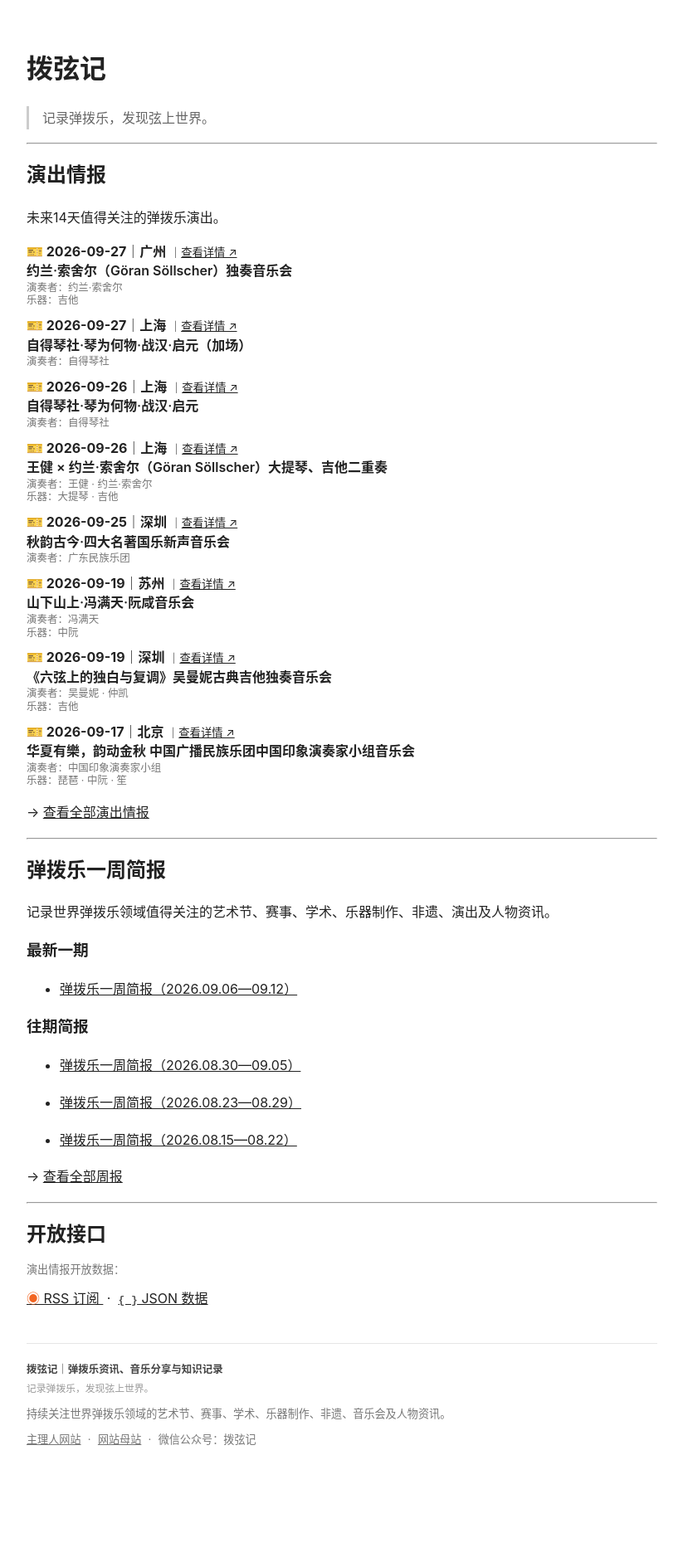
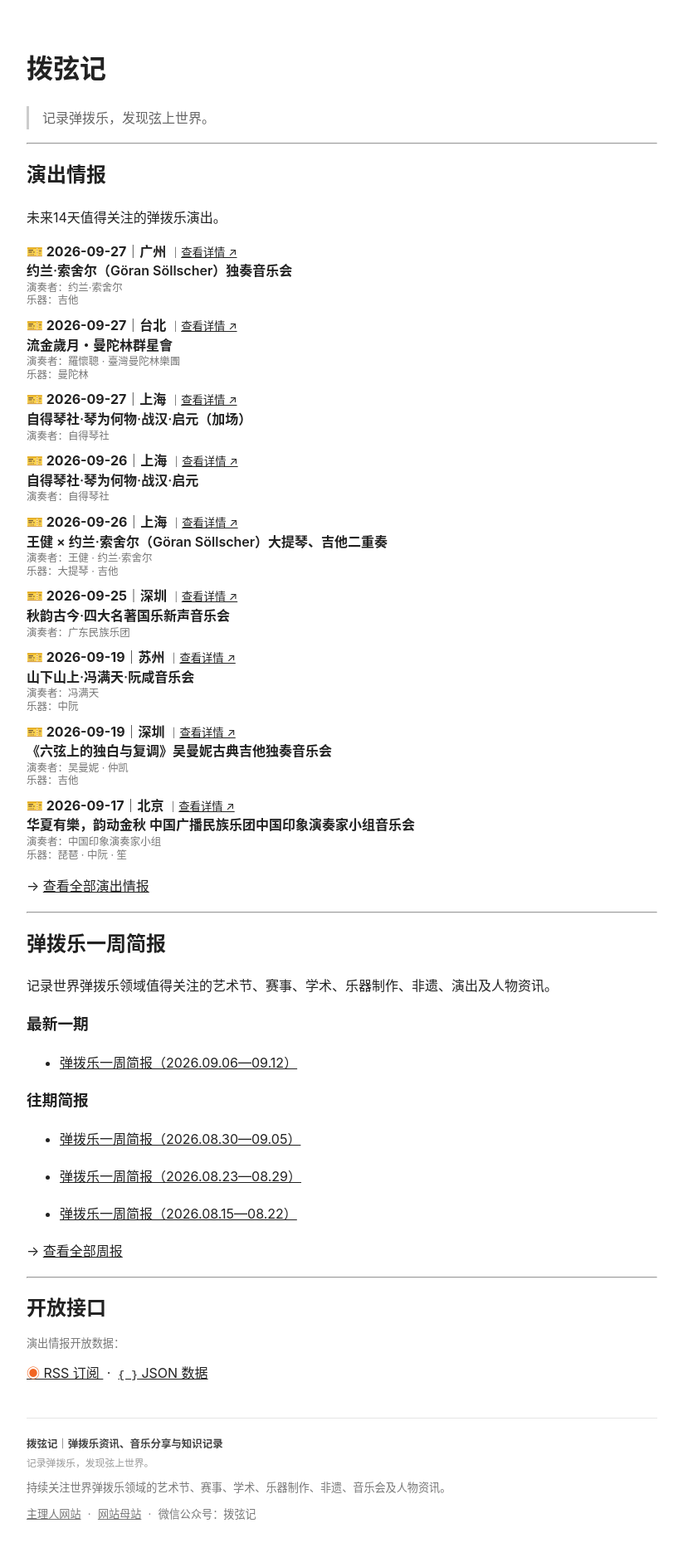
Before and after one commit to KeenKwok/boxianji, a Jekyll site: the page built from index.md, in a window 1280 px wide. Shown: the whole page at 83% size, without its empty margins (228-1051 px from the left). Built offline with Jekyll 4.4.1, drawn with Linux system fonts in a browser that asks for light colours; before the commit the page ends 1800 px from its top, so only the background shows below that.

Commit message:
更新 attention.yml

```diff
--- a/_data/attention.yml
+++ b/_data/attention.yml
@@ -7,6 +7,17 @@
   instruments:
     - "吉他"
   link: "https://mp.weixin.qq.com/s/MWcn8QRkBP8Qt-7p6LMDfQ"
+
+- id: "20260927-taipei-liujin-suiyue-mandolin"
+  date: "2026-09-27"
+  city: "台北"
+  title: "流金歲月・曼陀林群星會"
+  performers:
+    - "羅懷聰"
+    - "臺灣曼陀林樂團"
+  instruments:
+    - "曼陀林"
+  link: "https://mp.weixin.qq.com/s/iCtYryg7soKyFLVjHWqdJQ"
 
 - id: "20260927-shanghai-zide-qinshe-qinweihewu"
   date: "2026-09-27"
```
